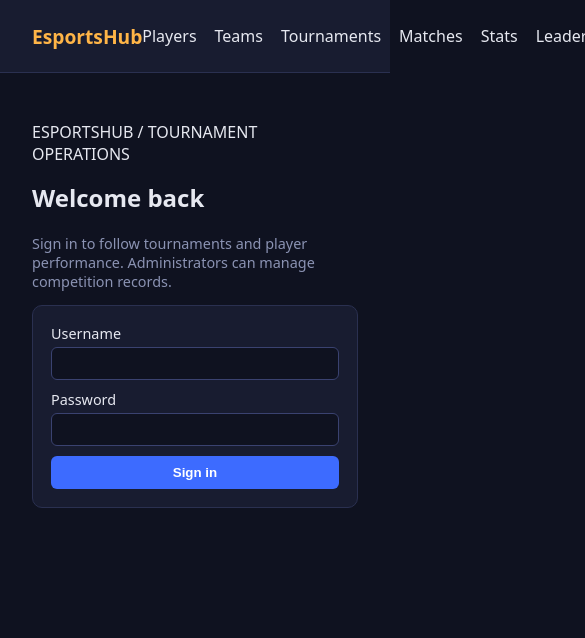
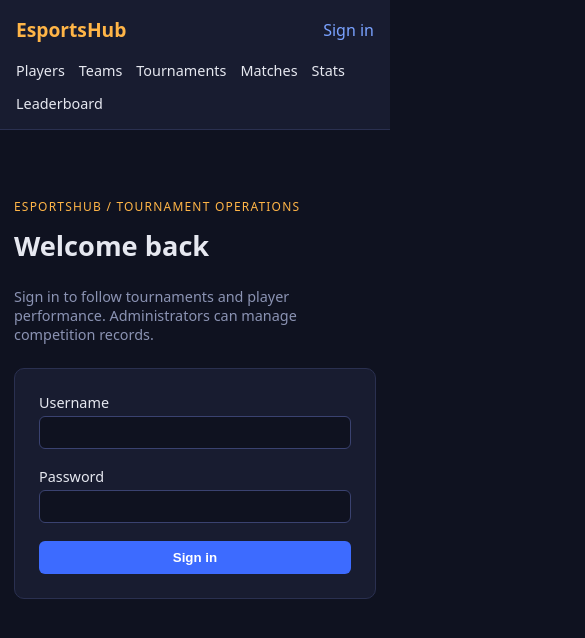
Before and after one commit to Abhishekanand19/E-sports-Database-Management_2026, a Next.js app: page /login in a window 390 px wide. Shown: the top 638 px of the page, 585 px wide, since content can reach past the window. Built offline with nearby package versions, Linux system fonts and the light colour scheme; no server answers.

Commit message:
ui: improve responsive layouts loading states errors and security headers

```diff
--- /dev/null
+++ b/app/error.tsx
@@ -0,0 +1,2 @@
+'use client';
+export default function ErrorPage({reset}:{reset:()=>void}){return <section className="card"><h1>Unable to load this page</h1><p>Check the database connection and retry.</p><button onClick={reset}>Try again</button></section>;}
--- a/app/globals.css
+++ b/app/globals.css
@@ -30,3 +30,17 @@ th { background: #1f2440; font-weight: 600; }
 .muted { color: #8b93b3; font-size: 0.9rem; }
 .section { margin-top: 40px; }
 @media (max-width: 800px) { .grid-2 { grid-template-columns: 1fr; } }
+.eyebrow { font-size: .75rem; letter-spacing: .1em; color: #ffb547; margin-bottom: 12px; }
+.login { max-width: 480px; margin: 48px auto; }
+.login .form { margin-top: 24px; padding: 24px; gap: 18px; }
+.session { display: flex; gap: 10px; align-items: center; font-size: .8rem; color: #aeb6d2; }
+.session button { background: #2a3050; font-size: .8rem; }
+.actions { display: flex; flex-wrap: wrap; gap: 8px; align-items: start; }
+summary { cursor: pointer; color: #a9c0ff; margin-bottom: 8px; }
+details .form { min-width: 220px; }
+input:focus-visible, select:focus-visible, button:focus-visible, a:focus-visible, summary:focus-visible { outline: 2px solid #ffb547; outline-offset: 3px; }
+.nav { gap: 18px; flex-wrap: wrap; }
+.nav nav { flex-wrap: wrap; gap: 14px; }
+td .form { min-width: 180px; }
+.container { overflow-x: auto; min-height: 70vh; }
+@media(max-width:600px) { .container { padding: 20px 14px; } .nav { padding: 16px; } .nav nav { order: 3; width: 100%; font-size: .9rem; } .session { margin-left: auto; } h1 { font-size: 1.7rem; } th,td { padding: 9px 10px; } .search { flex-wrap: wrap; } }
--- /dev/null
+++ b/app/loading.tsx
@@ -0,0 +1 @@
+export default function Loading(){return <p role="status" className="card">Loading tournament data...</p>;}
--- /dev/null
+++ b/app/not-found.tsx
@@ -0,0 +1,2 @@
+import Link from 'next/link';
+export default function NotFound(){return <section><h1>Record not found</h1><p>The requested record does not exist.</p><Link href="/tournaments">Browse tournaments</Link></section>;}
--- /dev/null
+++ b/next.config.ts
@@ -0,0 +1,12 @@
+import type { NextConfig } from 'next';
+const config:NextConfig={
+ outputFileTracingRoot:process.cwd(),
+ poweredByHeader:false,
+ async headers(){return [{source:'/:path*',headers:[
+  {key:'X-Content-Type-Options',value:'nosniff'},
+  {key:'X-Frame-Options',value:'DENY'},
+  {key:'Referrer-Policy',value:'same-origin'},
+  {key:'Permissions-Policy',value:'camera=(), microphone=(), geolocation=()'}
+ ]}];}
+};
+export default config;
```
